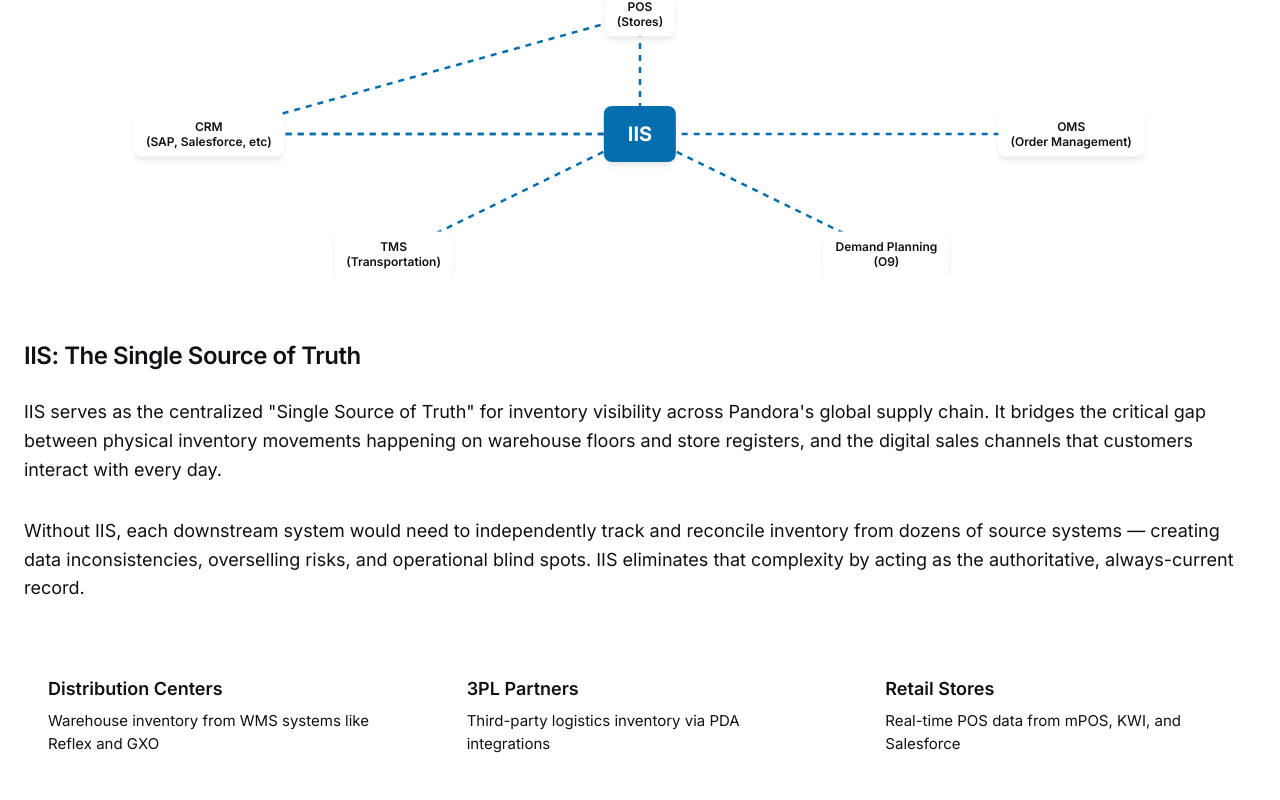
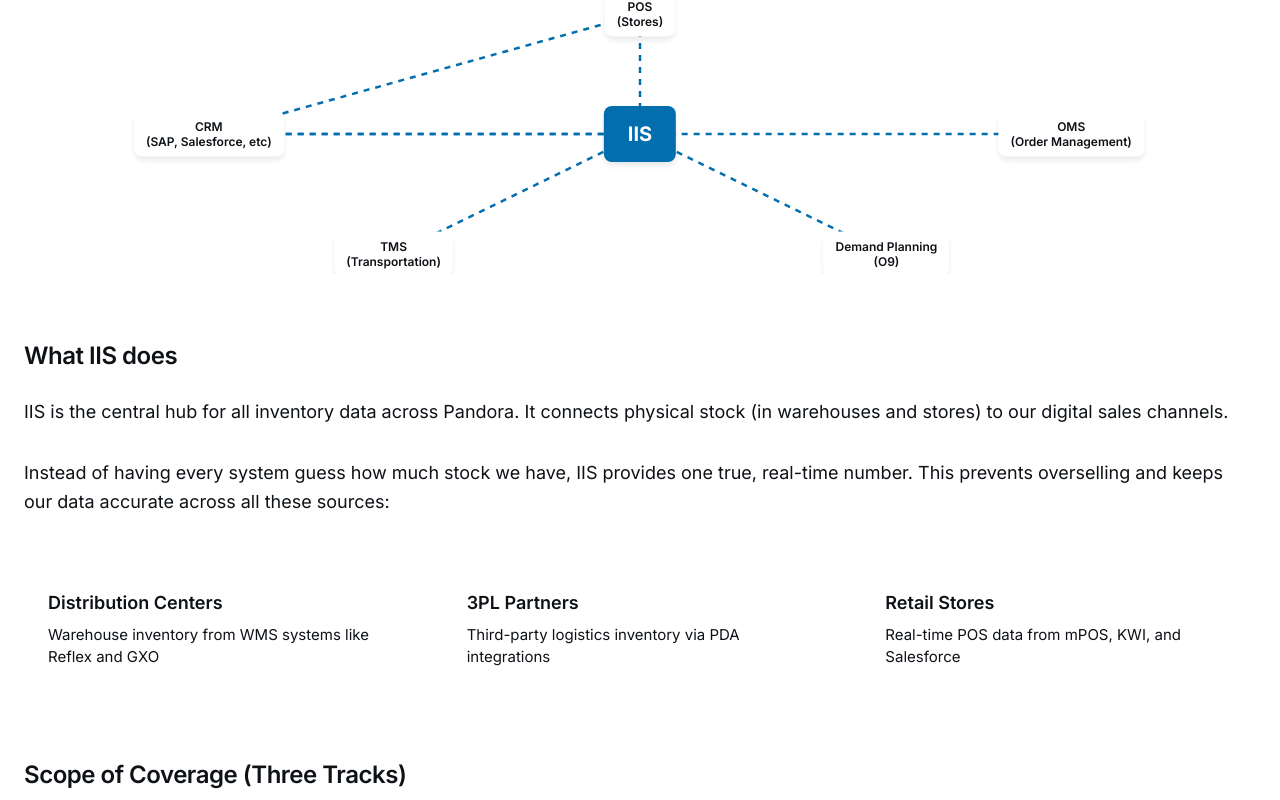
Before and after one commit to sreerameasthill/Pandora-Interactive-Guide, a React (Vite) app: page /#/how-iis-works in a window 1280 px wide. Shown: the part 485-1285 px from the top of the page. Built offline with nearby package versions, Linux system fonts and the light colour scheme.

Commit message:
Simplify What IIS does section
Simplify What IIS does section

```diff
--- a/src/pages/HowItWorksPage.tsx
+++ b/src/pages/HowItWorksPage.tsx
@@ -19,14 +19,14 @@
 
         {/* Section: Single Source of Truth */}
         <section>
-          <h2 className="heading" style={{ fontSize: '1.5rem', marginBottom: '1.5rem', color: 'var(--color-ink)' }}>IIS: The Single Source of Truth</h2>
+          <h2 className="heading" style={{ fontSize: '1.5rem', marginBottom: '1.5rem', color: 'var(--color-ink)' }}>What IIS does</h2>
 
           <div style={{ display: 'flex', flexDirection: 'column', gap: '2rem' }}>
             <p style={{ fontSize: '1.125rem', lineHeight: 1.6, color: 'var(--color-ink)', margin: 0 }}>
-              IIS serves as the centralized "Single Source of Truth" for inventory visibility across Pandora's global supply chain. It bridges the critical gap between physical inventory movements happening on warehouse floors and store registers, and the digital sales channels that customers interact with every day.
+              IIS is the central hub for all inventory data across Pandora. It connects physical stock (in warehouses and stores) to our digital sales channels.
             </p>
             <p style={{ fontSize: '1.125rem', lineHeight: 1.6, color: 'var(--color-muted-foreground)', margin: 0 }}>
-              Without IIS, each downstream system would need to independently track and reconcile inventory from dozens of source systems — creating data inconsistencies, overselling risks, and operational blind spots. IIS eliminates that complexity by acting as the authoritative, always-current record.
+              Instead of having every system guess how much stock we have, IIS provides one true, real-time number. This prevents overselling and keeps our data accurate across all these sources:
             </p>
 
             <div style={{ display: 'grid', gridTemplateColumns: 'repeat(auto-fit, minmax(250px, 1fr))', gap: '1.5rem', marginTop: '1rem' }}>
```
